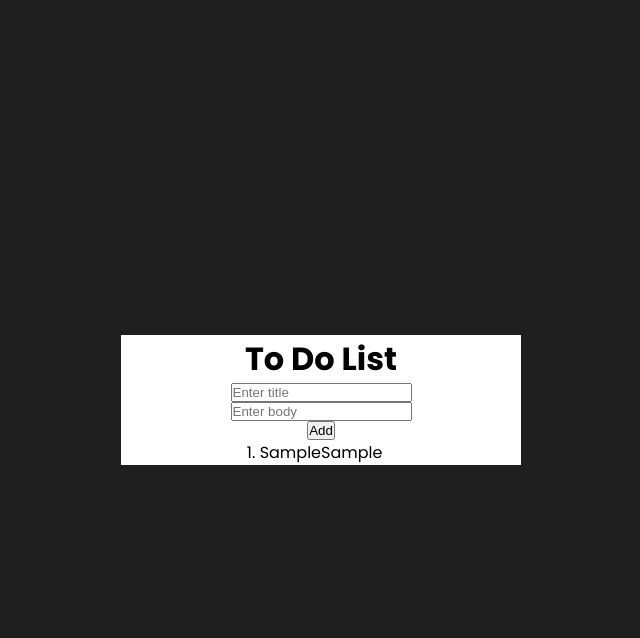
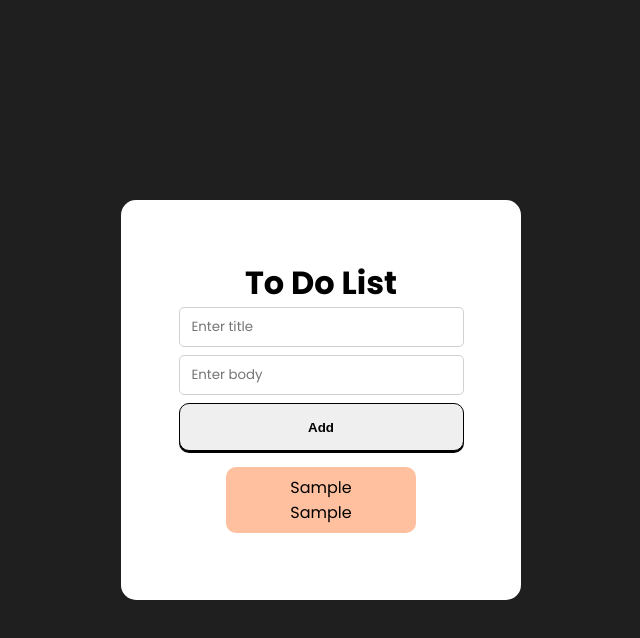
Before and after one commit to jef-en/react-library-practice, a React (Vite) app in the folder todo-list/: page / in a window 1280 px wide. Both pictures are taken after typing "Sample", "Sample" into the empty fields and a click on the button "Add". Shown: the top 638 px of the page, without its empty margins (319-959 px from the left). Built offline with nearby package versions, Linux system fonts and the light colour scheme.

Commit message:
Finish the CSS

```diff
--- a/todo-list/src/components/ToDoList.jsx
+++ b/todo-list/src/components/ToDoList.jsx
@@ -8,7 +8,16 @@ function ToDoList() {
   const [newTasks, setNewTasks] = useState([]);
 
   const handleAdd = () => {
-    setNewTasks((prevNewTasks) => [...prevNewTasks, tasks]);
+    // Generate a random color for the new task
+    const colorValue = ["#ffc09f", "#ffee93", "#fcf5c7", "#a0ced9", "#adf7b6"];
+    const randomIndex = Math.floor(Math.random() * colorValue.length);
+    const randomColor = colorValue[randomIndex];
+
+    // Add the new task with a random background color
+    setNewTasks((prevNewTasks) => [
+      ...prevNewTasks,
+      { ...tasks, color: randomColor },
+    ]);
     setTasks({ title: "", body: "" });
   };
 
@@ -29,6 +38,7 @@ function ToDoList() {
         name="title"
         value={tasks.title}
         onChange={handleChange}
+        className="form-fields"
       />
       <input
         type="text"
@@ -36,17 +46,26 @@ function ToDoList() {
         name="body"
         value={tasks.body}
         onChange={handleChange}
+        className="form-fields"
       />
-      <button onClick={handleAdd}>Add</button>
+      <button onClick={handleAdd} className="button">
+        Add
+      </button>
       <ol>
-        {newTasks.map((tasks, index) => (
+        {newTasks.map((task, index) => (
           <li key={index}>
-            {tasks.title}
-            {tasks.body}
+            <div
+              className="task-container"
+              style={{ backgroundColor: task.color }}
+            >
+              <p className="title">{task.title}</p>
+              {task.body}
+            </div>
           </li>
         ))}
       </ol>
     </div>
   );
 }
+
 export default ToDoList;
--- a/todo-list/src/index.css
+++ b/todo-list/src/index.css
@@ -21,11 +21,59 @@ body {
 }
 
 .main-container {
-  margin: 10px;
-  height: 100%;
+  min-height: 50vh;
   width: 50vh;
   background-color: var(--clr-white);
   display: flex;
   flex-direction: column;
   align-items: center;
+  border-radius: 15px;
+  padding: 10px;
+  display: flex;
+  flex-direction: column;
+  align-items: center;
+  justify-content: center;
 }
+
+.button {
+  height: 3rem;
+  width: 75%;
+  border: 1px solid black;
+  border-radius: 10px;
+  font-weight: bold;
+  transition: all 0.3s ease;
+  cursor: pointer;
+  box-shadow: 0 2px black;
+  margin-bottom: 1rem;
+}
+
+.button:hover {
+  background-color: black;
+  color: white;
+}
+
+.task-container {
+  display: flex;
+  flex-direction: column;
+  align-items: center;
+  justify-content: center;
+  margin-bottom: 0.5rem;
+  text-align: center;
+  padding: 0.5rem 4rem;
+  border-radius: 10px;
+}
+
+ol {
+  list-style: none;
+}
+
+.form-fields {
+  display: block;
+  height: 2.5rem;
+  width: 75%;
+  border: 1px solid #d0d0d5;
+  border-radius: 5px;
+  padding: 0.375rem 0.75rem;
+  font-family: "Poppins", sans-serif;
+  margin-bottom: 0.5rem;
+}
```
